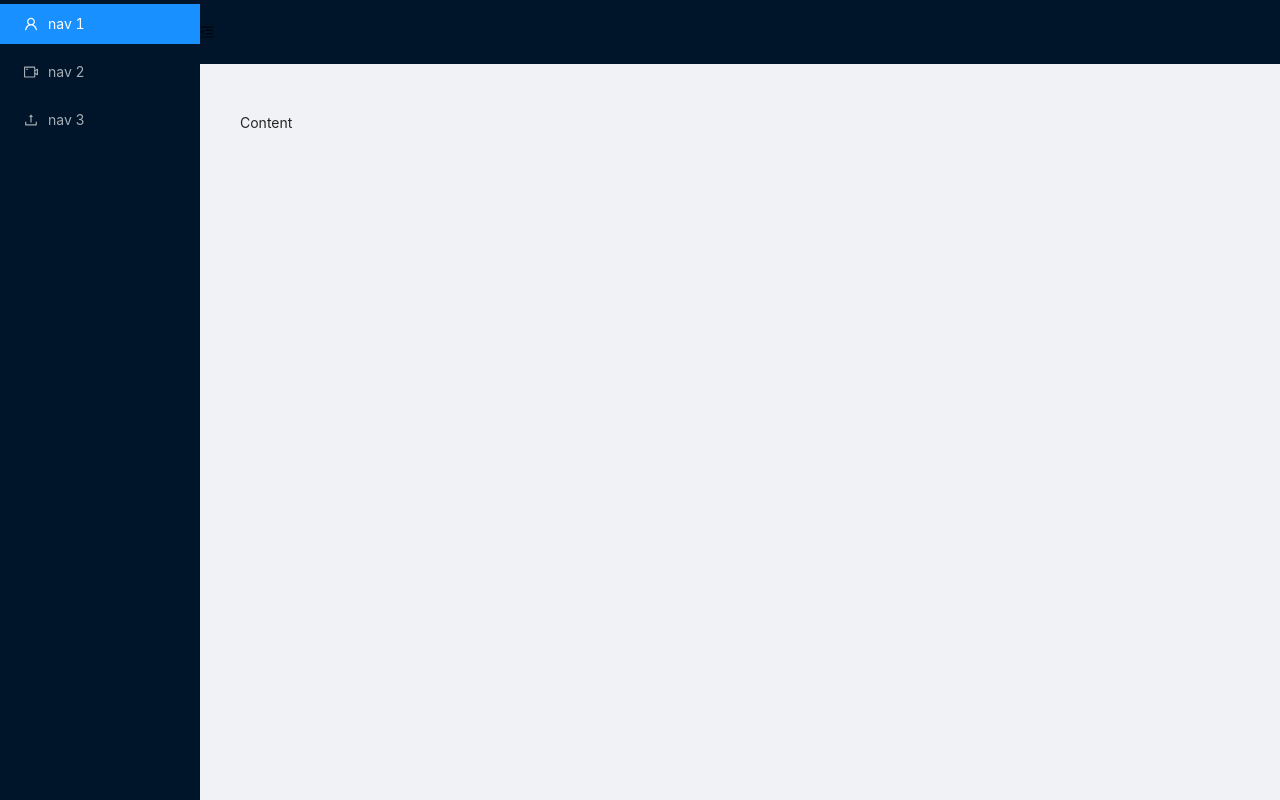
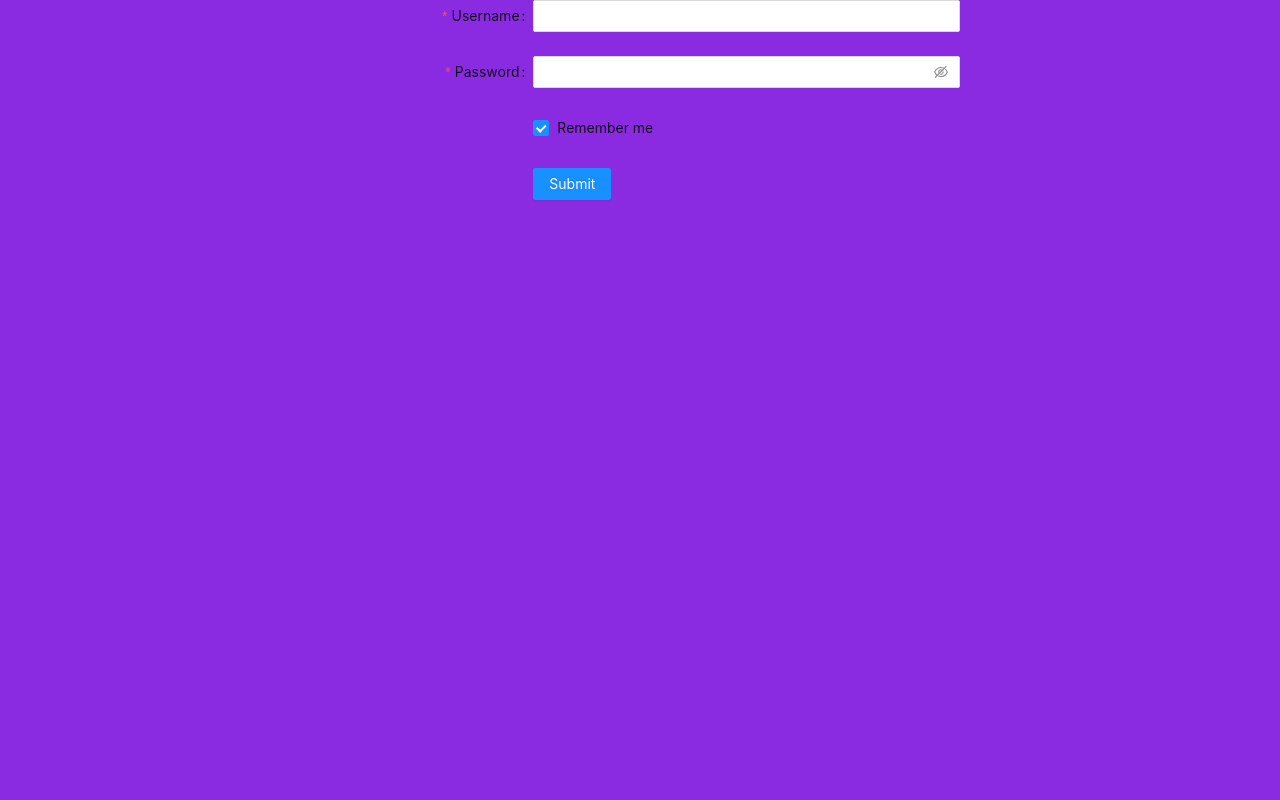
Before and after one commit to wavyhair/Hospital-Admin, a React (Create React App) app: page /#/login in a window 1280 px wide. Built offline with nearby package versions, Linux system fonts and the light colour scheme.

Commit message:
🍻 Beer: 登录页面完成

```diff
--- a/src/App.tsx
+++ b/src/App.tsx
@@ -2,16 +2,18 @@
  * @Author: CHENJIE
  * @Date: 2022-10-20 11:36:55
  * @LastEditors: CHENJIE
- * @LastEditTime: 2022-10-20 14:32:20
+ * @LastEditTime: 2022-10-20 15:58:53
  * @FilePath: \hrss-react-ts\src\App.tsx
  * @Description: App
  */
-import Layout from '@/pages/Layout'
+import { HashRouter } from "react-router-dom";
+
+import Router from './routes/inedx';
 function App() {
   return (
-    <div className="App">
-      <Layout />
-    </div>
+    <HashRouter>
+      <Router />
+    </HashRouter>
   );
 }
 
--- /dev/null
+++ b/src/pages/Login/index.module.scss
@@ -0,0 +1,14 @@
+.root {
+    background-color: blueviolet;
+    height: 100%;
+    width: 100%;
+
+    :global {
+        .ant-form {
+            width: 50vw;
+            margin: auto;
+        }
+
+        // 所有子节点的样式，都放在此处，因为是在 global 中，所以，此处的类名不会被 CSSModules 处理
+    }
+}
--- a/src/pages/Login/index.tsx
+++ b/src/pages/Login/index.tsx
@@ -2,14 +2,58 @@
  * @Author: CHENJIE
  * @Date: 2022-10-20 13:15:01
  * @LastEditors: CHENJIE
- * @LastEditTime: 2022-10-20 13:15:10
+ * @LastEditTime: 2022-10-20 16:08:21
  * @FilePath: \hrss-react-ts\src\pages\login\index.tsx
  * @Description: login
  */
-import React from 'react'
+import styles from './index.module.scss'
+import { Button, Checkbox, Form, Input } from 'antd';
+export default function Login() {
+    const onFinish = (values: any) => {
+        console.log('Success:', values);
+    };
 
-export default function index() {
+    const onFinishFailed = (errorInfo: any) => {
+        console.log('Failed:', errorInfo);
+    };
     return (
-        <div>index</div>
+        <div className={styles.root}>
+            <Form
+                name="basic"
+                labelCol={{ span: 8 }}
+                wrapperCol={{ span: 16 }}
+                initialValues={{ remember: true }}
+                onFinish={onFinish}
+                onFinishFailed={onFinishFailed}
+                autoComplete="off"
+            >
+                <Form.Item
+                    label="Username"
+                    name="username"
+                    rules={[{ required: true, message: 'Please input your username!' }]}
+                >
+                    <Input />
+                </Form.Item>
+
+                <Form.Item
+                    label="Password"
+                    name="password"
+                    rules={[{ required: true, message: 'Please input your password!' }]}
+                >
+                    <Input.Password />
+                </Form.Item>
+
+                <Form.Item name="remember" valuePropName="checked" wrapperCol={{ offset: 8, span: 16 }}>
+                    <Checkbox>Remember me</Checkbox>
+                </Form.Item>
+
+                <Form.Item wrapperCol={{ offset: 8, span: 16 }}>
+                    <Button type="primary" htmlType="submit">
+                        Submit
+                    </Button>
+                </Form.Item>
+            </Form>
+        </div>
+
     )
 }
--- /dev/null
+++ b/src/routes/inedx.tsx
@@ -0,0 +1,33 @@
+/*
+ * @Author: CHENJIE
+ * @Date: 2022-10-20 15:41:55
+ * @LastEditors: CHENJIE
+ * @LastEditTime: 2022-10-20 15:56:29
+ * @FilePath: \hrss-react-ts\src\routes\inedx.tsx
+ * @Description: routes
+ */
+
+import Login from '@/pages/Login'
+import Layout from '@/pages/Layout'
+import { useRoutes, Navigate } from "react-router-dom"
+export const rootRouter = [
+    {
+        path: "/",
+        element: <Navigate to="/login" />
+    },
+    {
+        path: "/Dashboard",
+        element: <Layout />,
+    },
+    {
+        path: "/login",
+        element: <Login />,
+    }
+];
+
+
+const Router = () => {
+    const routes = useRoutes(rootRouter)
+    return routes
+}
+export default Router;
```
Also changed, not shown: src/routes/type/index.d.ts (added).
